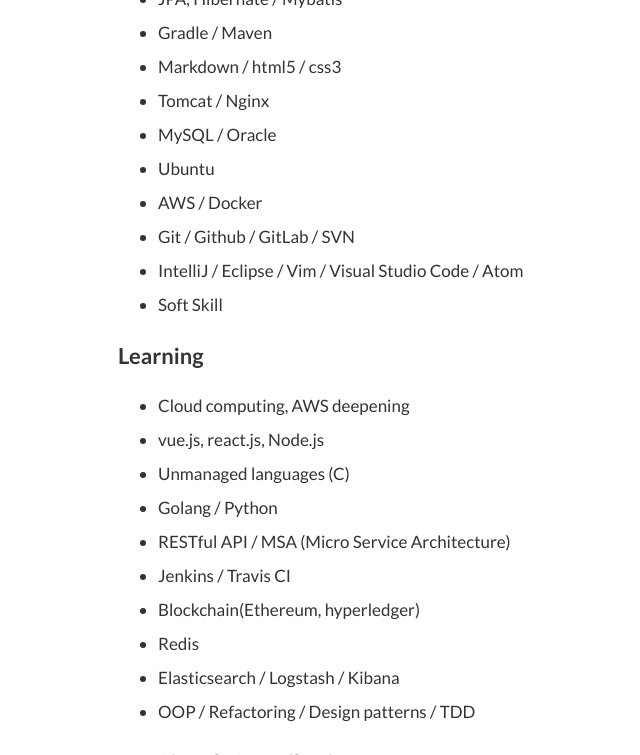
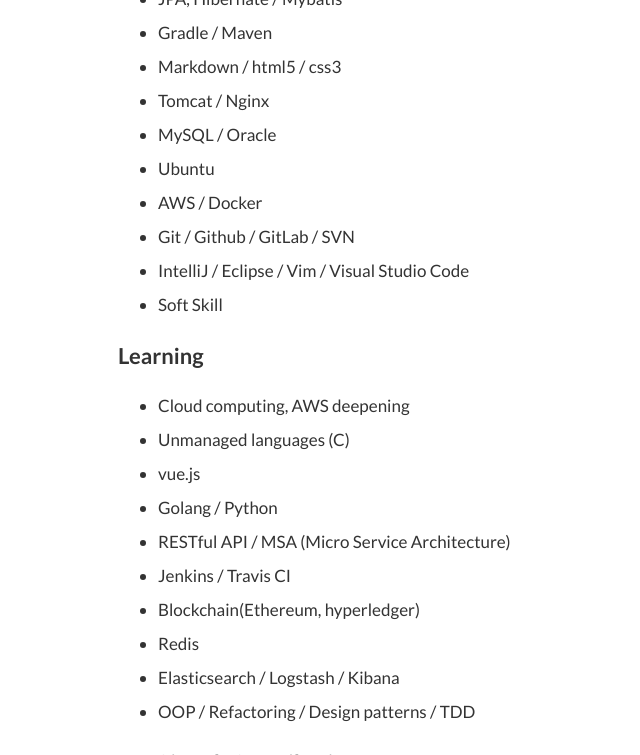
Before and after one commit to gwonsungjun/gwonsungjun.github.io, a Jekyll site: the page built from about/index.md, in a window 1280 px wide and 900 px high, scrolled down 1331 px, cut to the strip 0-755 px from the top of the window. Shown: the whole strip, without its empty margins (152-792 px from the left). Built offline with Jekyll 4.4.1, drawn with Linux system fonts in a browser that asks for light colours; comment, search, counter and statistics services are not loaded; some of the changed text lies outside the part shown.

Commit message:
Update index post

```diff
--- a/about/index.md
+++ b/about/index.md
@@ -28,13 +28,13 @@
 - Ubuntu
 - AWS / Docker
 - Git / Github / GitLab / SVN
-- IntelliJ / Eclipse / Vim / Visual Studio Code / Atom
+- IntelliJ / Eclipse / Vim / Visual Studio Code
 - Soft Skill
 
 # Learning
 - Cloud computing, AWS deepening
-- vue.js, react.js, Node.js
 - Unmanaged languages (C)
+- vue.js
 - Golang / Python
 - RESTful API / MSA (Micro Service Architecture)
 - Jenkins / Travis CI
```
Also changed, not shown: other parts of about/index.md (+5 -1 lines).
